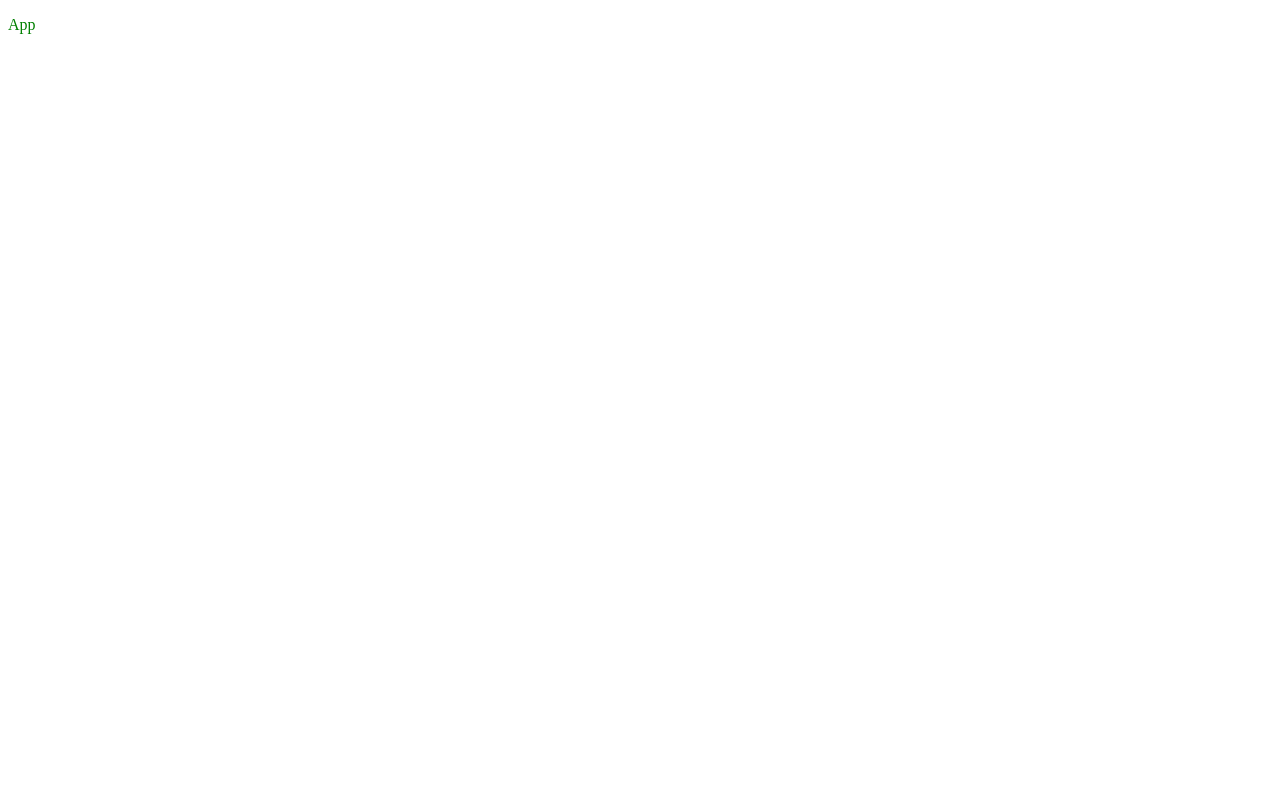
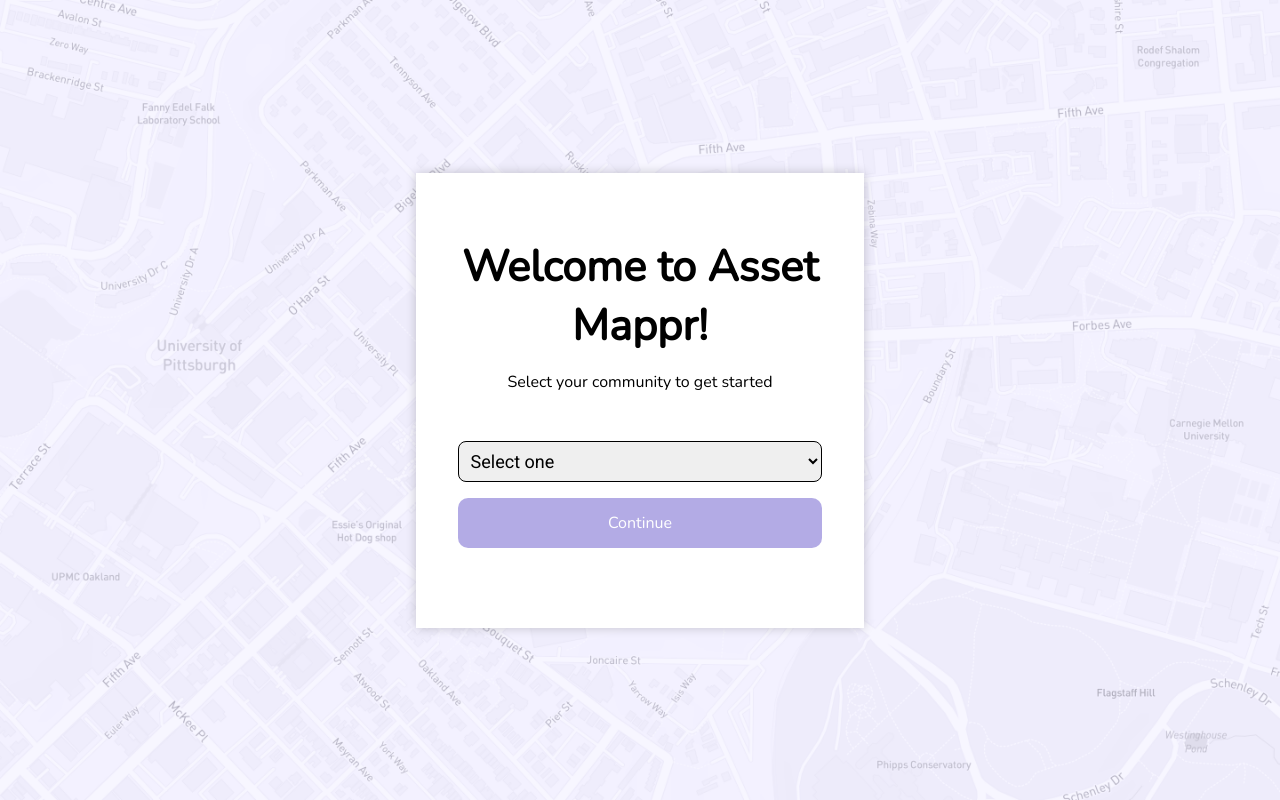
Before and after one commit to shashankshk/AssetMappr-FE, a React app: page / in a window 1280 px wide. Built offline with nearby package versions, Linux system fonts and the light colour scheme.

Commit message:
Added routing for welcome and registration pages

```diff
--- a/src/App.tsx
+++ b/src/App.tsx
@@ -1,9 +1,27 @@
 import React from 'react';
+import { Routes, Route } from 'react-router-dom';
+import Welcome from './components/welcome/Welcome';
+import WelcomeScreen from './components/welcome2/Welcome2';
+import Signup from './components/signup/Signup';
+import Signupcontinue from './components/signup/Signupcont';
+import WelcomeContScreen from './components/welcome3/Welcome3';
+import DisclaimerScreen from './components/disclaimer/Disclaimer';
+import ProfileInfoScreen from './components/profile/ProfileInfo';
+import Login from './components/login/Login';
+import HomeScreen from './components/home/Home';
 
 export default function App() {
   return (
-      <main>
-      <p>App</p>
-    </main>
+    <Routes>
+      <Route path="/" element={<Welcome/>} />
+      <Route path="welcome2" element={<WelcomeScreen/>} />
+      <Route path="signup" element={<Signup/>} />
+      <Route path="login" element={<Login/>} />
+      <Route path="signupcontinue" element={<Signupcontinue/>} />
+      <Route path="welcome3" element={<WelcomeContScreen/>} />
+      <Route path="disclaimer" element={<DisclaimerScreen/>} />
+      <Route path="profile" element={<ProfileInfoScreen/>} />
+      <Route path="home" element={<HomeScreen/>} />
+    </Routes>
   );
 }
--- a/src/index.tsx
+++ b/src/index.tsx
@@ -1,6 +1,7 @@
-import { StrictMode } from 'react';
+import React from 'react';
 import { createRoot } from 'react-dom/client';
 import App from './App';
+import { BrowserRouter, Routes, Route } from 'react-router-dom';
 
 const rootElement = document.getElementById('root');
 
@@ -9,7 +10,11 @@ const rootElement = document.getElementById('root');
 const root = createRoot(rootElement!);
 
 root.render(
-  <StrictMode>
-    <App />
-  </StrictMode>
+  <React.StrictMode>
+    <BrowserRouter>
+      <Routes>
+        <Route path="/*" element={<App />} />
+      </Routes>
+    </BrowserRouter>
+  </React.StrictMode>
 );
```
